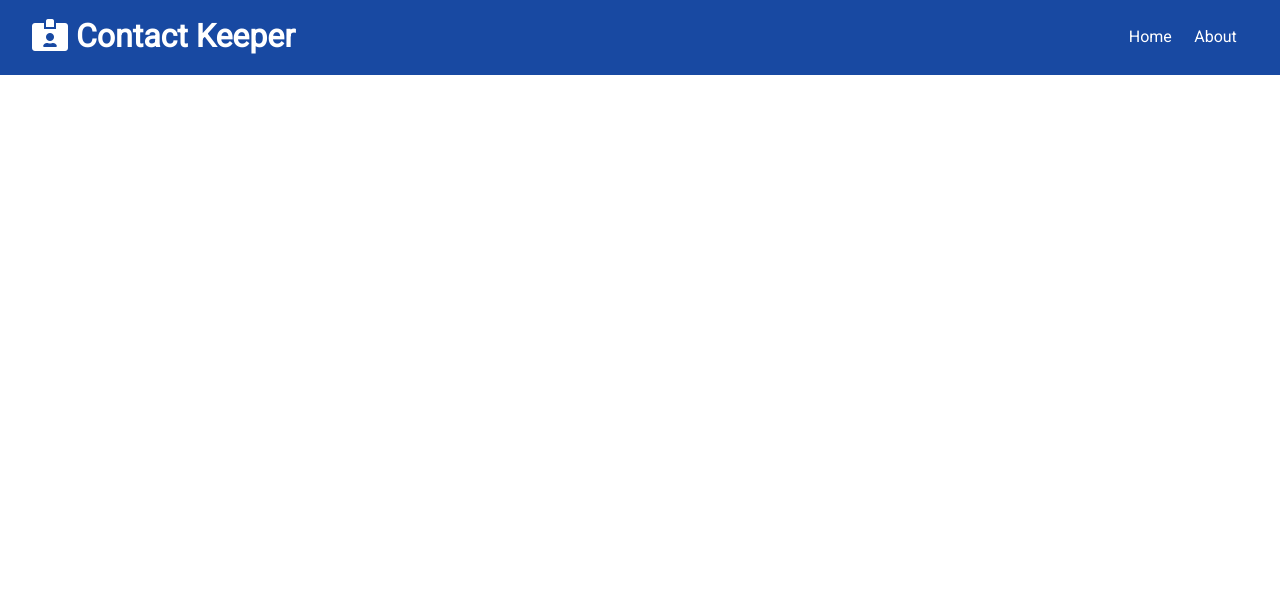
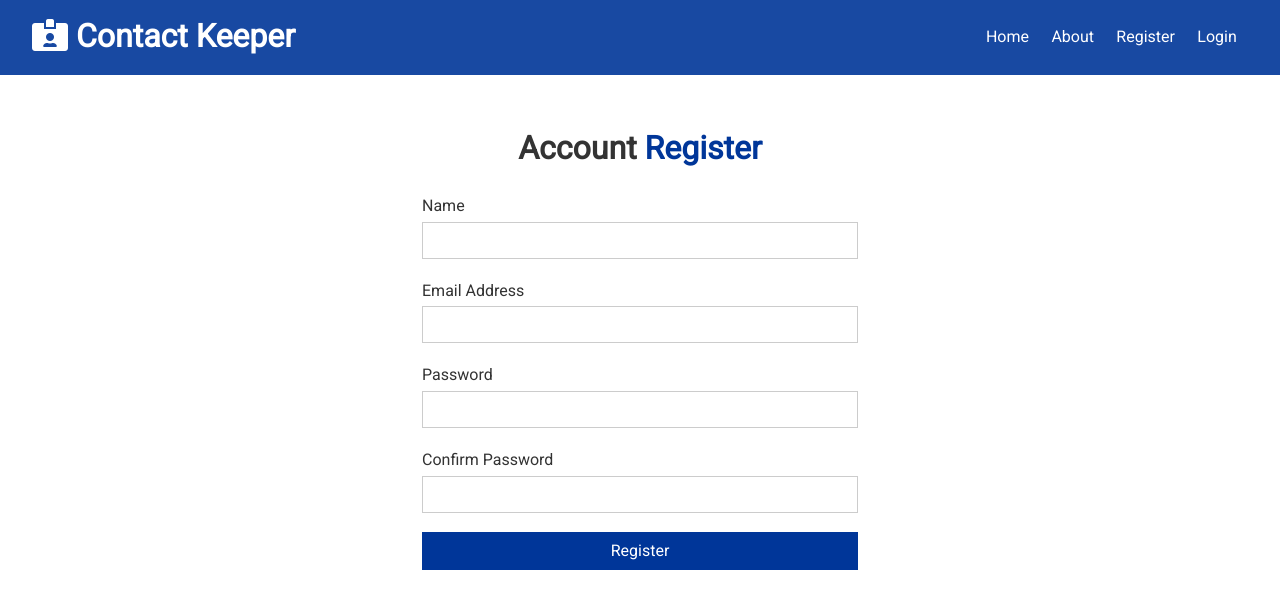
Before and after one commit to BlondeauJulien/Contact-Keeper-MERN, a React (Create React App) app in the folder client/: page /register in a window 1280 px wide. Shown: the top 608 px of the page. Built offline with nearby package versions, Linux system fonts and the light colour scheme.

Commit message:
create Alert, context state reducer - Create Login and Register Component

```diff
--- a/client/src/App.js
+++ b/client/src/App.js
@@ -3,26 +3,35 @@ import { BrowserRouter as Router, Route, Switch } from 'react-router-dom';
 import NavBar from './components/layout/NavBar';
 import Home from './components/pages/Home';
 import About from './components/pages/About';
+import Register from './components/auth/Register';
+import Login from './components/auth/Login';
+import Alerts from './components/layout/Alerts';
 
 import ContactState from './context/contact/ContactState';
 import AuthState from './context/auth/AuthState';
+import AlertState from './context/alert/AlertState';
 import './App.css';
 
 const App = () => {
 	return (
 		<AuthState>
 			<ContactState>
+				<AlertState>
 					<Fragment>
 						<Router>
 							<NavBar />
 							<div className="container">
+								<Alerts />
 								<Switch>
 									<Route exact path="/" component={Home} />
 									<Route exact path="/about" component={About} />
+									<Route exact path="/register" component={Register} />
+									<Route exact path="/login" component={Login} />
 								</Switch>
 							</div>
 						</Router>
 					</Fragment>
+				</AlertState>
 			</ContactState>
 		</AuthState>
 	);
--- /dev/null
+++ b/client/src/components/auth/Login.js
@@ -0,0 +1,56 @@
+import React, { useState} from 'react'
+
+const Login = () => {
+    const [user, setUser] = useState({
+        email: '',
+        password: ''
+
+    });
+
+    const { email, password } = user;
+
+    const onChange = e => setUser({...user, [e.target.name]: e.target.value})
+
+    const onSubmit = e => {
+        e.preventDefault();
+        console.log('Login Submit')
+    }
+
+    return (
+        <div className='form-container'>
+          <h1>
+            Account <span className='text-primary'>Login</span>
+          </h1>
+          <form onSubmit={onSubmit}>
+            <div className='form-group'>
+              <label htmlFor='email'>Email Address</label>
+              <input
+                type='email'
+                name='email'
+                value={email}
+                onChange={onChange}
+                required
+              />
+            </div>
+            <div className='form-group'>
+              <label htmlFor='password'>Password</label>
+              <input
+                type='password'
+                name='password'
+                value={password}
+                onChange={onChange}
+                required
+                minLength='6'
+              />
+            </div>
+            <input
+              type='submit'
+              value='Login'
+              className='btn btn-primary btn-block'
+            />
+          </form>
+        </div>
+      );
+}
+
+export default Login
--- /dev/null
+++ b/client/src/components/auth/Register.js
@@ -0,0 +1,73 @@
+import React, { useState, useContext } from 'react';
+import AlertContext from '../../context/alert/alertContext';
+
+const Register = () => {
+  const alertContext = useContext(AlertContext);
+
+  const { setAlert } = alertContext;
+
+	const [ user, setUser ] = useState({
+		name: '',
+		email: '',
+		password: '',
+		password2: ''
+	});
+
+	const { name, email, password, password2 } = user;
+
+	const onChange = (e) => setUser({ ...user, [e.target.name]: e.target.value });
+
+	const onSubmit = (e) => {
+    e.preventDefault();
+    if(name === "" || email === "" || password === "") {
+      setAlert('Please enter all fields', 'danger');
+    } else if (password !== password2){
+      setAlert('Password does not match', 'danger');
+    } else {
+      console.log('Register Submit');
+    }
+	};
+
+	return (
+		<div className="form-container">
+			<h1>
+				Account <span className="text-primary">Register</span>
+			</h1>
+			<form onSubmit={onSubmit}>
+				<div className="form-group">
+					<label htmlFor="name">Name</label>
+					<input type="text" name="name" value={name} onChange={onChange} required />
+				</div>
+				<div className="form-group">
+					<label htmlFor="email">Email Address</label>
+					<input type="email" name="email" value={email} onChange={onChange} required />
+				</div>
+				<div className="form-group">
+					<label htmlFor="password">Password</label>
+					<input
+						type="password"
+						name="password"
+						value={password}
+						onChange={onChange}
+						required
+						minLength="6"
+					/>
+				</div>
+				<div className="form-group">
+					<label htmlFor="password2">Confirm Password</label>
+					<input
+						type="password"
+						name="password2"
+						value={password2}
+						onChange={onChange}
+						required
+						minLength="6"
+					/>
+				</div>
+				<input type="submit" value="Register" className="btn btn-primary btn-block" />
+			</form>
+		</div>
+	);
+};
+
+export default Register;
--- /dev/null
+++ b/client/src/components/layout/Alerts.js
@@ -0,0 +1,15 @@
+import React, { useContext } from 'react'
+import AlertContext from '../../context/alert/alertContext'
+
+const Alerts = () => {
+    const alertContext = useContext(AlertContext);
+    return (
+        alertContext.alerts.length > 0 && alertContext.alerts.map(alert => (
+            <div key={alert.id} className={`alert alert-${alert.type}`}>
+                <i className="fas fa-info-circle" /> {alert.msg}
+            </div>
+        ))
+    );
+}
+
+export default Alerts
--- a/client/src/components/layout/NavBar.js
+++ b/client/src/components/layout/NavBar.js
@@ -15,6 +15,12 @@ const NavBar = ( {title, icon }) => {
                 <li>
                     <Link to='/about'>About</Link>
                 </li>
+                <li>
+                    <Link to='/register'>Register</Link>
+                </li>
+                <li>
+                    <Link to='/login'>Login</Link>
+                </li>
             </ul>
         </div>
     )
--- /dev/null
+++ b/client/src/context/alert/AlertState.js
@@ -0,0 +1,44 @@
+import React, { useReducer } from 'react';
+import uuid from 'uuid'
+import AlertContext from './alertContext';
+import alertReducer from './alertReducer';
+import {
+    SET_ALERT,
+    REMOVE_ALERT
+} from '../types';
+
+const AlertState = props => {
+    const initialState = []
+
+    const [state, dispatch] = useReducer(alertReducer, initialState);
+
+    //Set Alert
+    const setAlert= (msg, type, timeout = 5000) => {
+        const id = uuid.v4();
+        dispatch({
+            type: SET_ALERT,
+            payload: {msg, type, id}
+        });
+
+        setTimeout(() => {
+            dispatch({
+                type: REMOVE_ALERT,
+                payload: id
+            })
+        }, timeout)
+    }
+
+
+
+
+    return <AlertContext.Provider
+    value={{
+        alerts: state,
+        setAlert
+    }}
+    >
+        {props.children}
+    </AlertContext.Provider>
+}
+
+export default AlertState
--- /dev/null
+++ b/client/src/context/alert/alertContext.js
@@ -0,0 +1,5 @@
+import { createContext } from 'react';
+
+const alertContext = createContext();
+
+export default alertContext
--- /dev/null
+++ b/client/src/context/alert/alertReducer.js
@@ -0,0 +1,12 @@
+import { SET_ALERT, REMOVE_ALERT } from '../types';
+
+export default (state, action) => {
+    switch (action.type) {
+        case SET_ALERT:
+            return [...state, action.payload];
+        case REMOVE_ALERT:
+            return state.filter(alert => alert.id !== action.payload);
+        default:
+            return state;
+    }
+}
```
Lines whose indentation alone changed are shown as unchanged.
